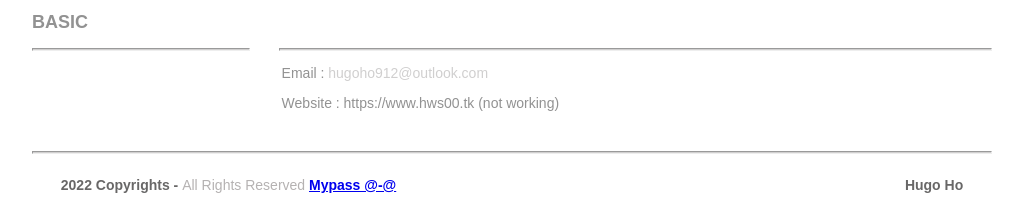
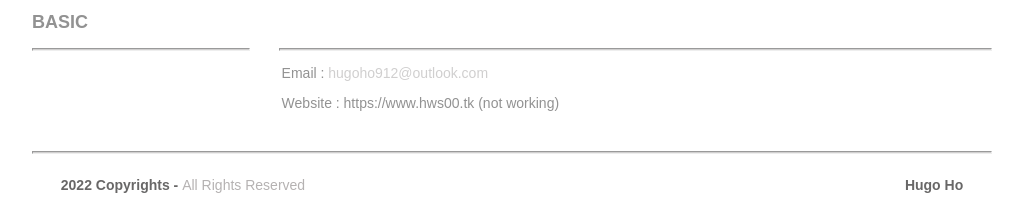
Before and after one commit to SimpleMaxR/hugo-site, a plain HTML site: page index.html in a window 1280 px wide. Shown: the part 676-884 px from the top of the page, without its empty margins (128-1151 px from the left). Drawn offline with Linux system fonts and the light colour scheme.

Commit message:
Update index.html
header change

```diff
--- a/index.html
+++ b/index.html
@@ -10,6 +10,7 @@
 <body>
 
 <header>
+
   <div class="profileLogo">
     <p class="logoPlaceholder">
 		<img src="AboutPageAssets/images/logo.png" alt="logo">
@@ -60,7 +61,7 @@
   <hr>
   <p class="footerDisclaimer">2022  Copyrights -
 	  <span>All Rights Reserved</span>
-	  <a href="http://120.76.192.132/mypass/index.html" alt="a secret">Mypass @-@</a>
+
 
 	</p>
   <p class="footerNote">Hugo Ho </p>
```
